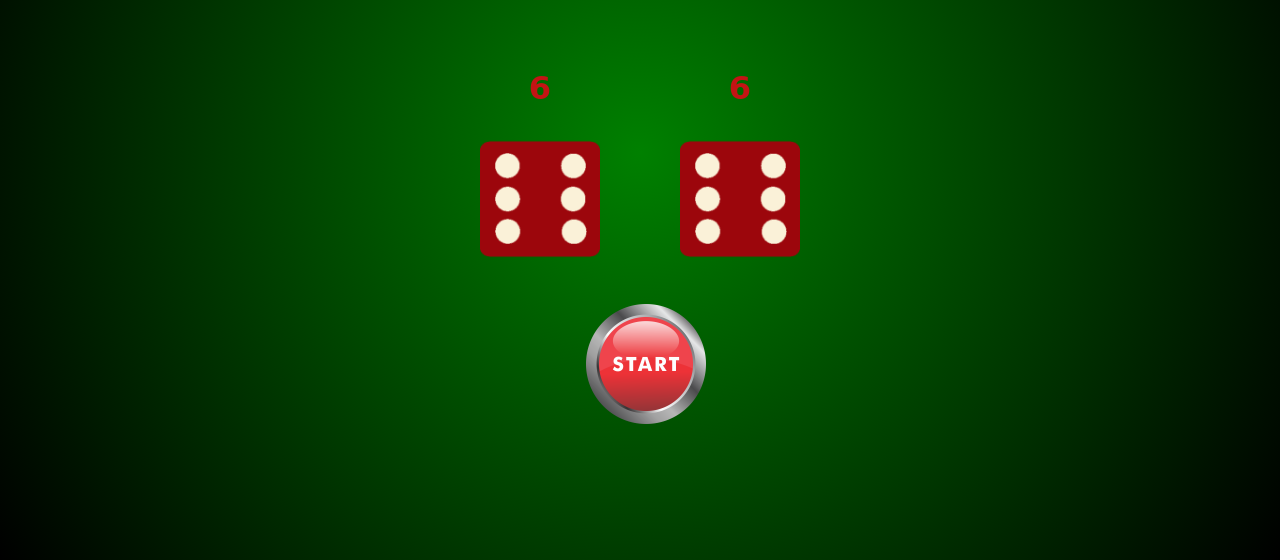
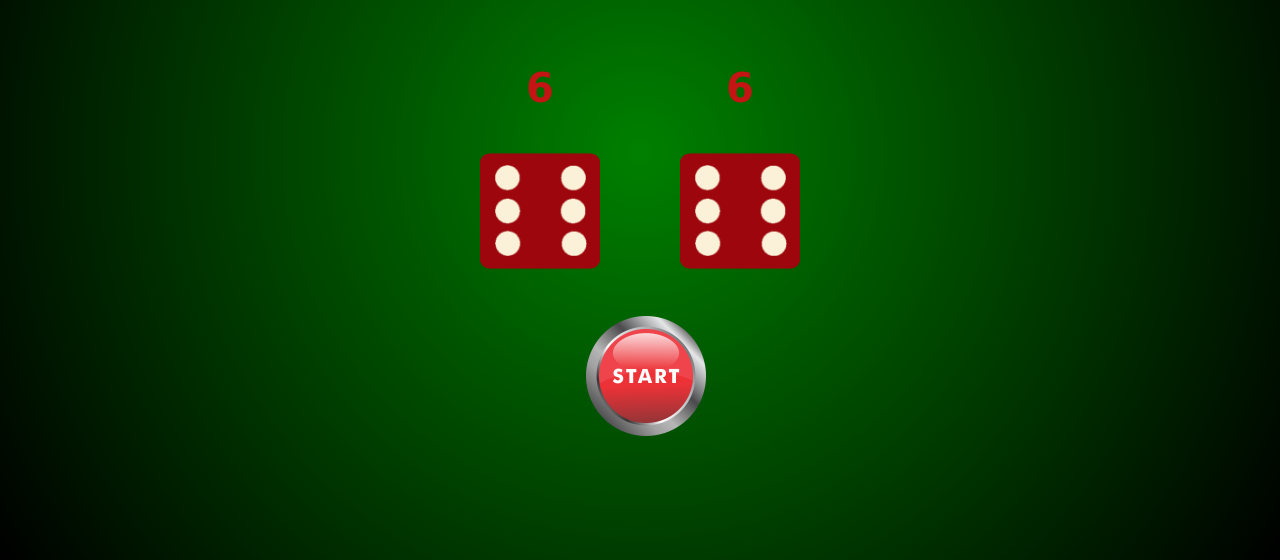
Before and after one commit to K-Dhaneswar/DiceGame, a plain HTML site: page index.html in a window 1280 px wide. Shown: the part 256-816 px from the top of the page. Drawn offline with Linux system fonts and the light colour scheme.

Commit message:
Update dicegame_s.css

```diff
--- a/dicegame_s.css
+++ b/dicegame_s.css
@@ -11,7 +11,7 @@ button{
 
 }
 p{
-    font-size: xx-large;
+    font-size: 5vh;
     font-weight: bolder;
     font-family: cursive;
     text-align: center;
```
